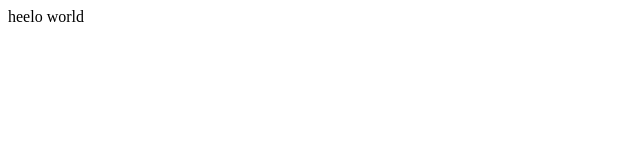
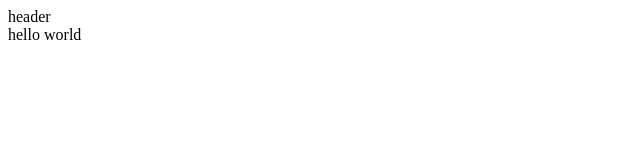
Before and after one commit to ttwaq/lernGitHub, a plain HTML site: page index.html in a window 1280 px wide. Shown: the whole page, without its empty margins (0-640 px from the left). Drawn offline with Linux system fonts and the light colour scheme.

Commit message:
Add header

```diff
--- a/index.html
+++ b/index.html
@@ -6,8 +6,8 @@
     <title>Document</title>
 </head>
 <body>
-
-heelo world
+    <header>header</header>
+    hello world
 
 </body>
 </html>
```
